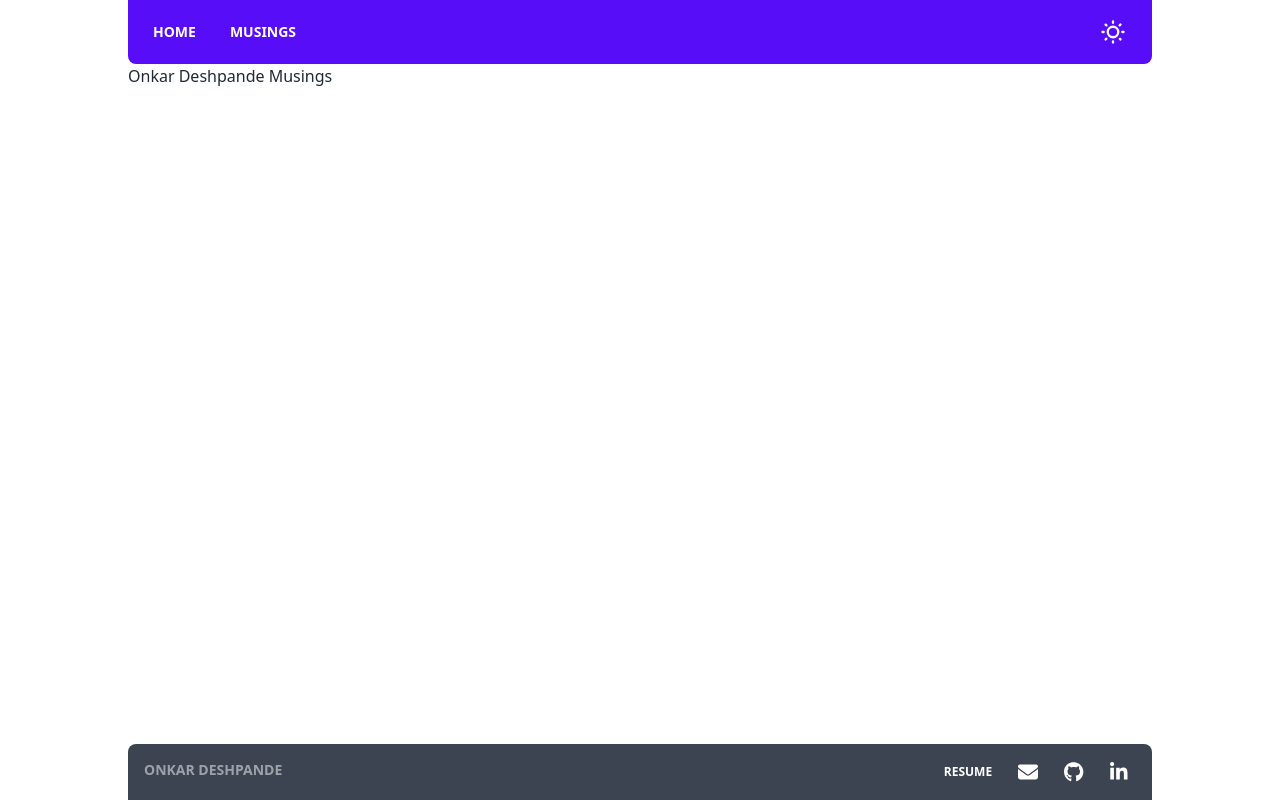
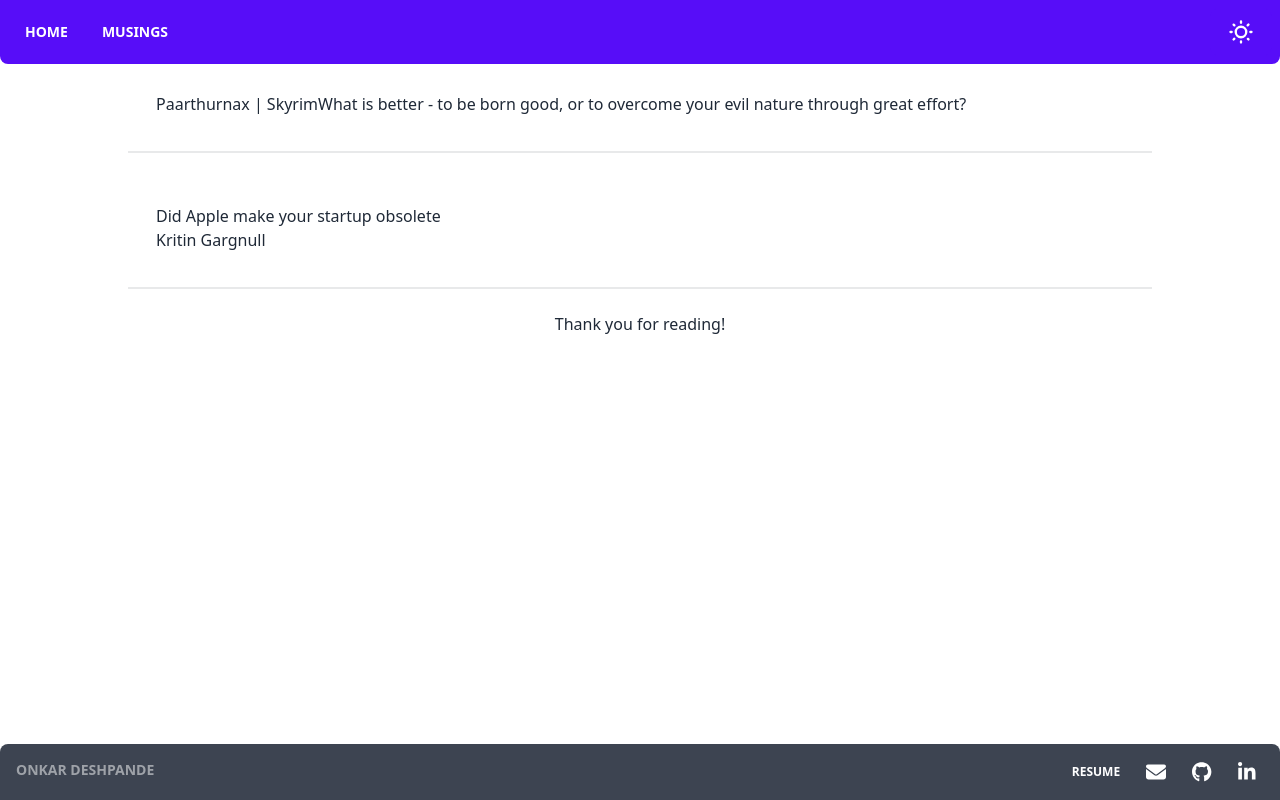
Before and after one commit to oddgr8/portfolio, a Next.js app: page /musings in a window 1280 px wide. Built offline with nearby package versions, Linux system fonts and the light colour scheme.

Commit message:
temp commit

```diff
--- a/components/layout.tsx
+++ b/components/layout.tsx
@@ -109,7 +109,7 @@ function Footer() {
 export default function Layout({ children }: { children: ReactNode }) {
     return (
         <div className="flex h-screen justify-center">
-            <div className="flex flex-col h-screen w-screen max-w-screen-lg">
+            <div className="flex flex-col h-screen w-screen max-w-screen-xl">
                 <Navbar />
                 <main className="flex-1 ">{children}</main>
                 <Footer />
--- a/pages/musings.tsx
+++ b/pages/musings.tsx
@@ -1,7 +1,62 @@
 import type { NextPage } from 'next'
+import musings from '../utils/musings'
 
-const Musings: NextPage = () => {
-    return <div>Onkar Deshpande Musings</div>
+const ExternalLink: React.FC<{
+    link: string
+    content: string
+    author: string | undefined
+    date: Date
+}> = ({ link, content, author, date }) => {
+    return (
+        <a href={link} target="_blank" rel="noreferrer">
+            <h1>{content}</h1>
+            {author}
+            {JSON.stringify(date)}
+            {/* {date.toISOString()} */}
+        </a>
+    )
+}
+const Quote: React.FC<{
+    content: string
+    author: string | undefined
+}> = ({ content, author }) => {
+    return (
+        <>
+            {author}
+            {content}
+        </>
+    )
 }
 
-export default Musings
+const MusingsPage: NextPage = () => {
+    console.log(musings)
+    return (
+        <div className="flex flex-col items-center ">
+            <div className="flex flex-col w-screen max-w-screen-lg">
+                {musings.map((musing, idx) => (
+                    <div key={idx}>
+                        <div className="m-7">
+                            {musing.link ? (
+                                <ExternalLink
+                                    link={musing.link}
+                                    author={musing.author}
+                                    content={musing.content}
+                                    date={musing.date}
+                                />
+                            ) : (
+                                <Quote
+                                    content={musing.content}
+                                    author={musing.author}
+                                />
+                            )}
+                        </div>
+                        <div className="divider" />
+                    </div>
+                ))}
+                <h3 className="text-center">Thank you for reading!</h3>
+            </div>
+        </div>
+    )
+}
+
+export default MusingsPage
--- /dev/null
+++ b/utils/musings.ts
@@ -0,0 +1,26 @@
+interface Musing {
+    date: Date
+    author?: string
+    link?: string
+    content: string
+}
+
+const musings: Musing[] = [
+    {
+        date: '28-06-2022',
+        content:
+            'What is better - to be born good, or to overcome your evil nature through great effort?',
+        author: 'Paarthurnax | Skyrim',
+    },
+    {
+        date: '29/06/2022',
+        link: 'https://kritingarg.substack.com/p/did-apple-make-your-startup-obsolete',
+        content: 'Did Apple make your startup obsolete',
+        author: 'Kritin Garg',
+    },
+].map((ele) => ({
+    ...ele,
+    date: new Date(ele.date),
+}))
+
+export default musings
```
